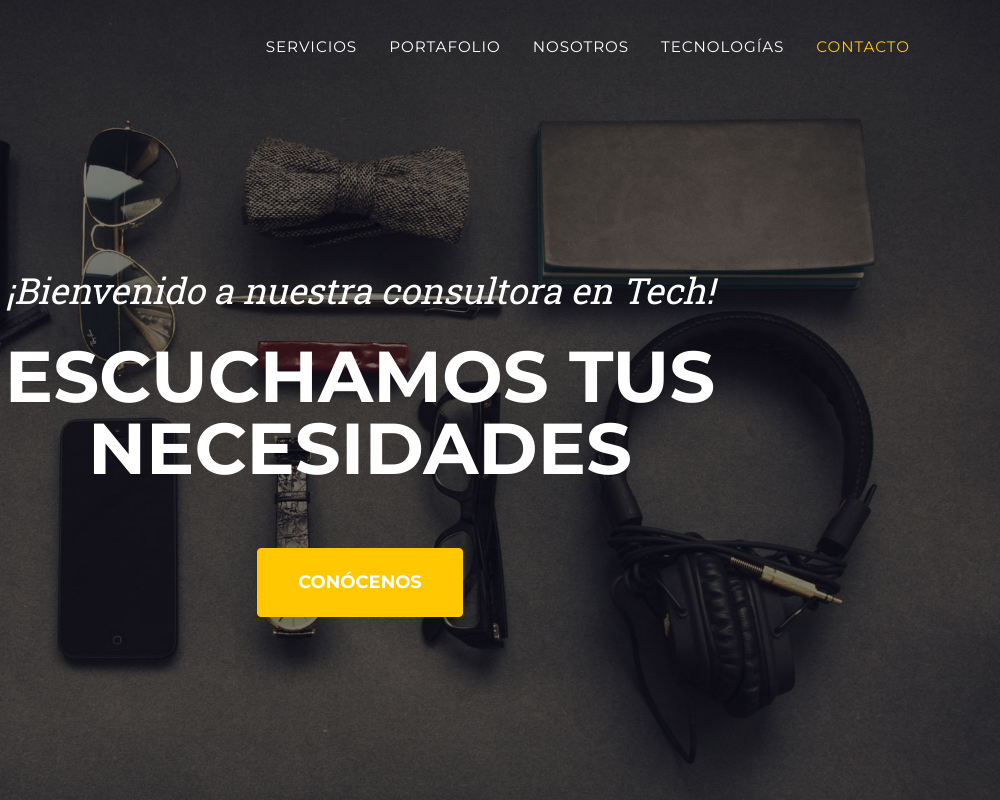
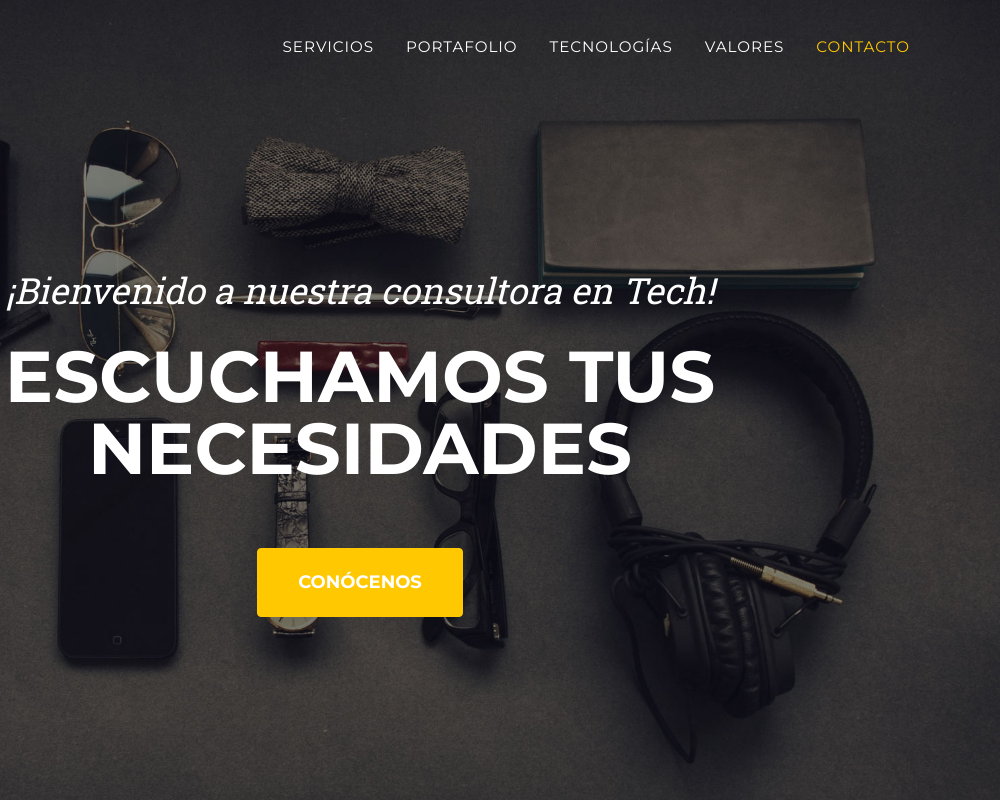
Before and after one commit to devmalvarado/Sacre-Landing, a plain HTML site: page index.html in a window 1280 px wide. Shown: the top 800 px of the page, 280-1280 px from the left. Drawn offline with nearby package versions, Linux system fonts and the light colour scheme.

Commit message:
Update index.html

```diff
--- a/index.html
+++ b/index.html
@@ -29,8 +29,8 @@
                     <ul class="navbar-nav text-uppercase ms-auto py-4 py-lg-0">
                         <li class="nav-item"><a class="nav-link" href="#services">Servicios </a></li>
                         <li class="nav-item"><a class="nav-link" href="#portfolio">Portafolio </a></li>
-                        <li class="nav-item"><a class="nav-link" href="#about">Nosotros</a> </li>
-                        <li class="nav-item"><a class="nav-link" href="#team">Tecnologías</a></li>
+                        <li class="nav-item"><a class="nav-link" href="#about">Tecnologías</a> </li>
+                        <li class="nav-item"><a class="nav-link" href="#team">Valores</a></li>
                         <li class="nav-item"><a class="nav-link" href="#contact">Contacto</a></li>
                     </ul>
                 </div>
```
